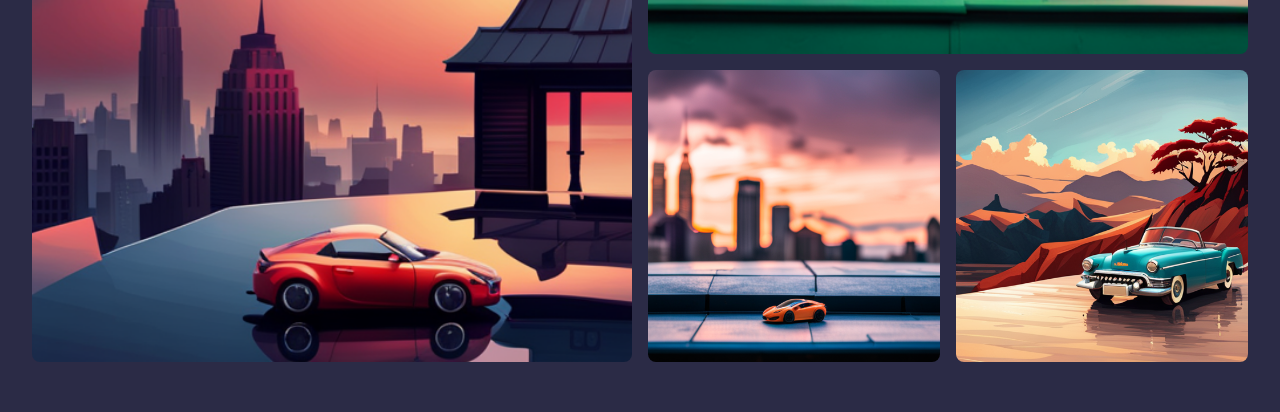
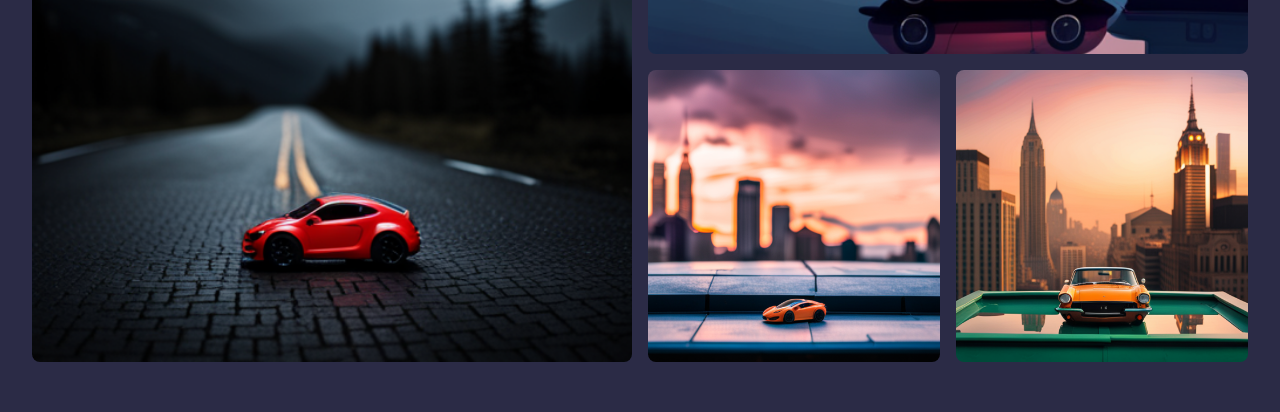
Before and after one commit to Fahim-Muntashir/Toy-Corner, a React (Vite) app: page / in a window 1280 px wide. Shown: the part 1534-1946 px from the top of the page. Built offline with nearby package versions, Linux system fonts and the light colour scheme.

Commit message:
last commit with database monngo and expres

```diff
--- a/src/Pages/Home/Gallary/Gallary.jsx
+++ b/src/Pages/Home/Gallary/Gallary.jsx
@@ -1,11 +1,11 @@
 import React from "react";
 import { motion } from "framer-motion";
 import img1 from "../../../assets/gallaryImg/image1.png";
+import img from "../../../assets/gallaryImg/image.png";
 import img2 from "../../../assets/gallaryImg/image2.png";
 import img3 from "../../../assets/gallaryImg/image3.png";
+import img5 from "../../../assets/gallaryImg/image5.png";
 import img4 from "../../../assets/gallaryImg/image4.png";
-import img5 from "../../../assets/gallaryImg/image5.png";
-import img6 from "../../../assets/gallaryImg/image7.png";
 
 const Gallery = () => {
   return (
@@ -48,7 +48,7 @@ const Gallery = () => {
             <motion.img
               alt="gallery"
               className="block h-full w-full rounded-lg object-cover object-center"
-              src={img3}
+              src={img}
               initial={{ opacity: 0 }}
               animate={{ opacity: 1 }}
               transition={{ duration: 0.5 }}
@@ -64,7 +64,7 @@ const Gallery = () => {
             <motion.img
               alt="gallery"
               className="block h-full w-full rounded-lg object-cover object-center"
-              src={img4}
+              src={img3}
               initial={{ opacity: 0 }}
               animate={{ opacity: 1 }}
               transition={{ duration: 0.5 }}
@@ -92,7 +92,7 @@ const Gallery = () => {
             <motion.img
               alt="gallery"
               className="block h-full w-full rounded-lg object-cover object-center"
-              src={img6}
+              src={img4}
               initial={{ opacity: 0 }}
               animate={{ opacity: 1 }}
               transition={{ duration: 0.5 }}
--- a/src/Pages/Login/SignIn.jsx
+++ b/src/Pages/Login/SignIn.jsx
@@ -1,5 +1,6 @@
 import React, { useState } from "react";
 import { Link } from "react-router-dom";
+
 const SignIn = () => {
   const [username, setUsername] = useState("");
   const [password, setPassword] = useState("");
```
